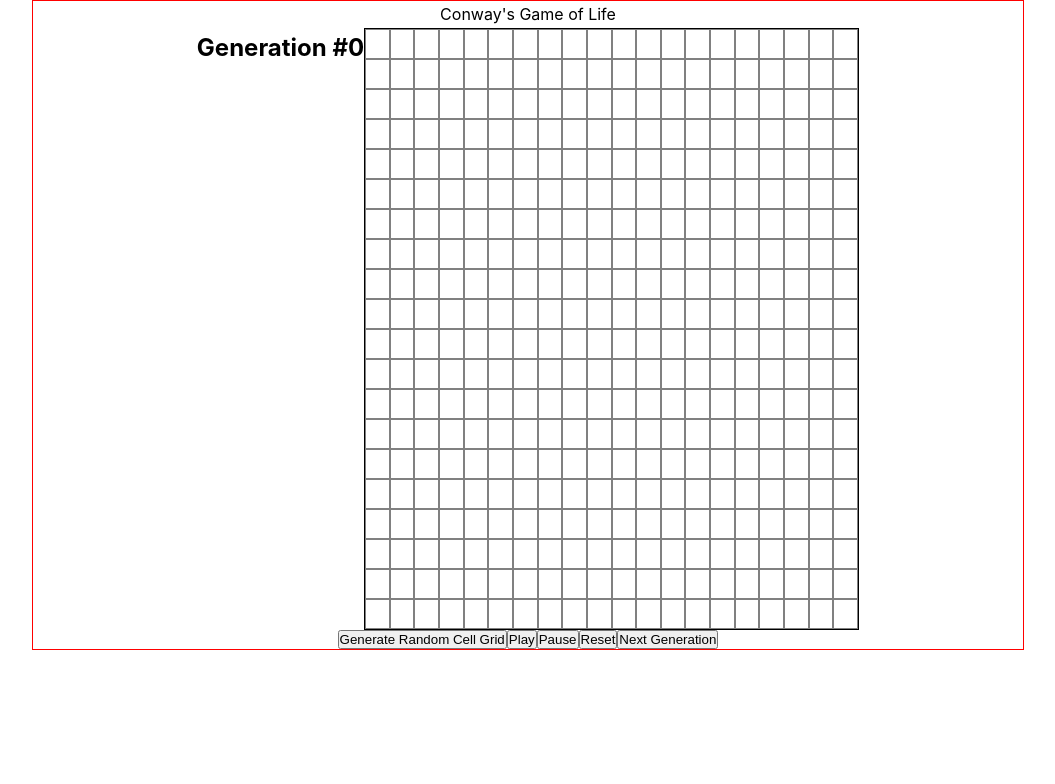
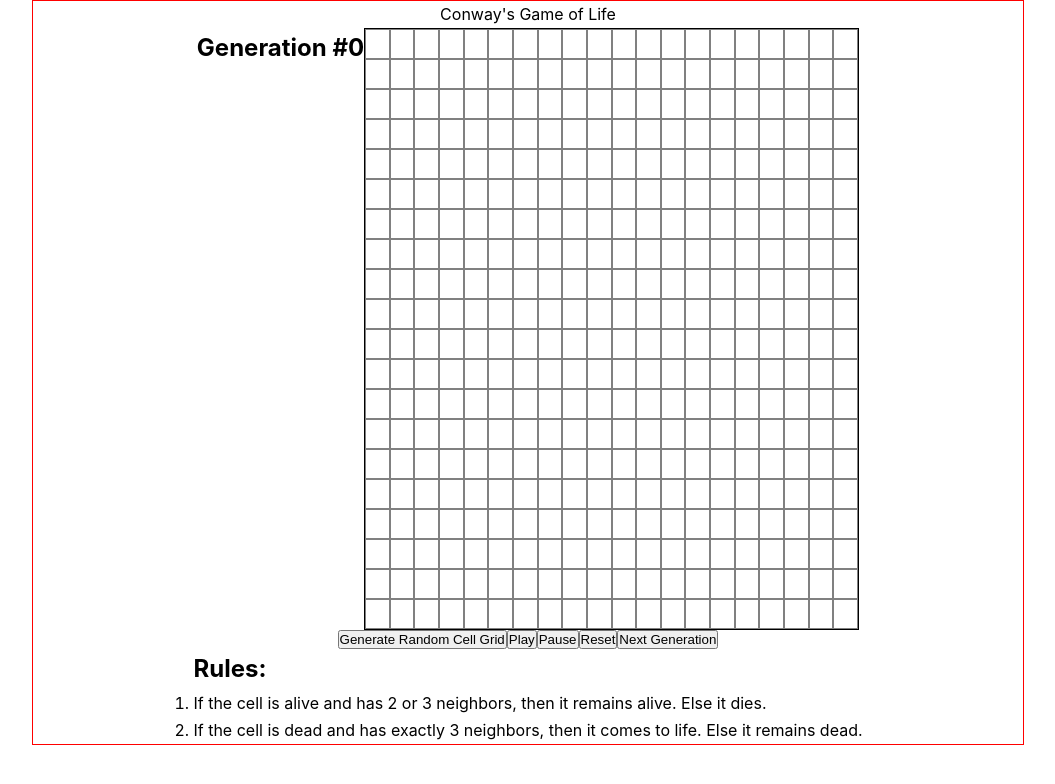
Before and after one commit to bloominstituteoftechnology/CS-Build-Week-1, a React (Create React App) app in the folder conways-life/: page / in a window 1280 px wide. Shown: the top 784 px of the page, without its empty margins (112-1167 px from the left). Built offline with nearby package versions, Linux system fonts and the light colour scheme.

Commit message:
Added section with rules for the game of life

```diff
--- a/conways-life/src/App.js
+++ b/conways-life/src/App.js
@@ -259,6 +259,19 @@ class App extends Component {
               Next Generation
             </button>
           </div>
+          <div>
+            <h2>Rules:</h2>
+            <ol>
+              <li>
+                If the cell is alive and has 2 or 3 neighbors, then it remains
+                alive. Else it dies.
+              </li>
+              <li>
+                If the cell is dead and has exactly 3 neighbors, then it comes
+                to life. Else it remains dead.
+              </li>
+            </ol>
+          </div>
         </div>
       </div>
     );
```
